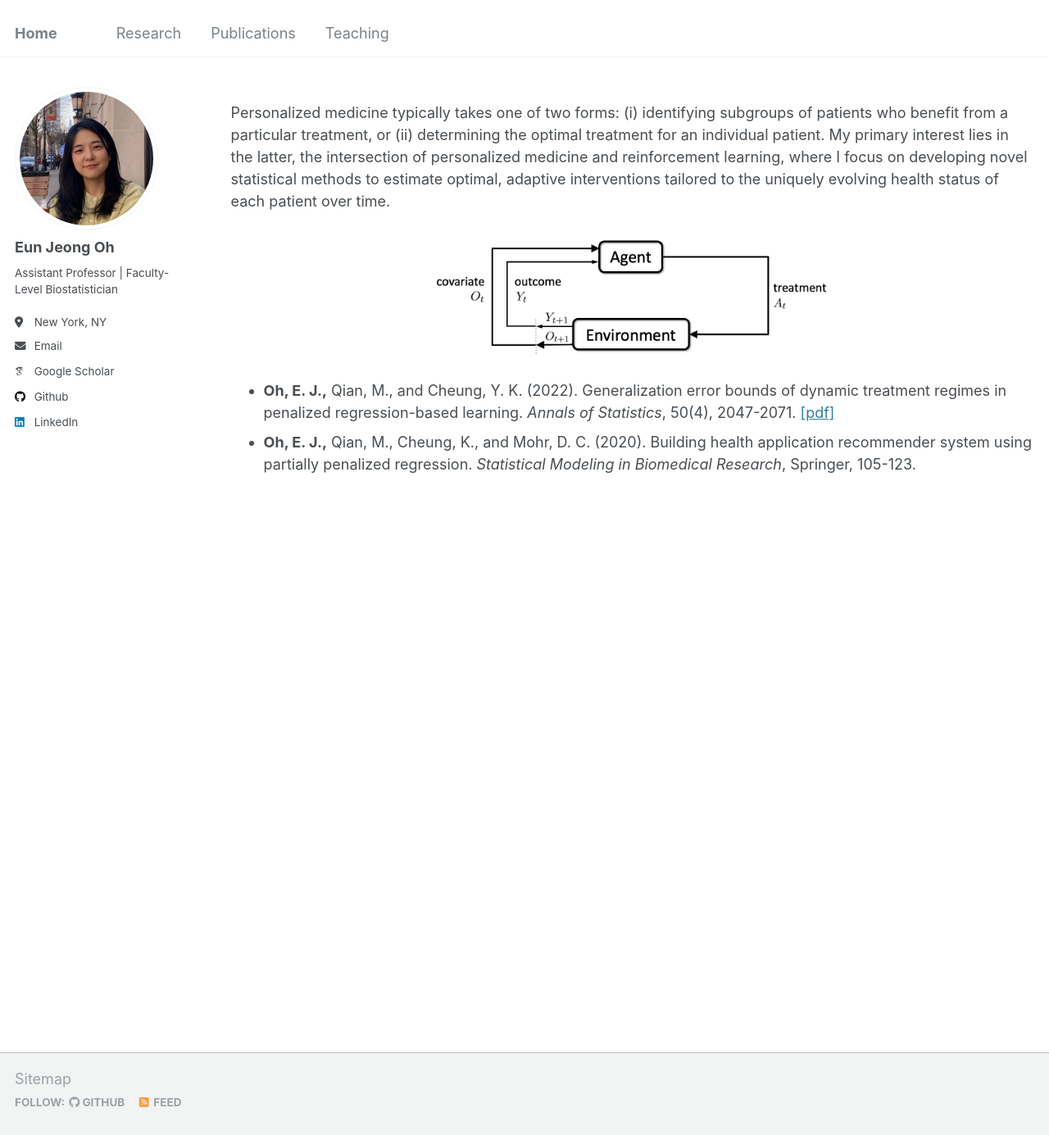
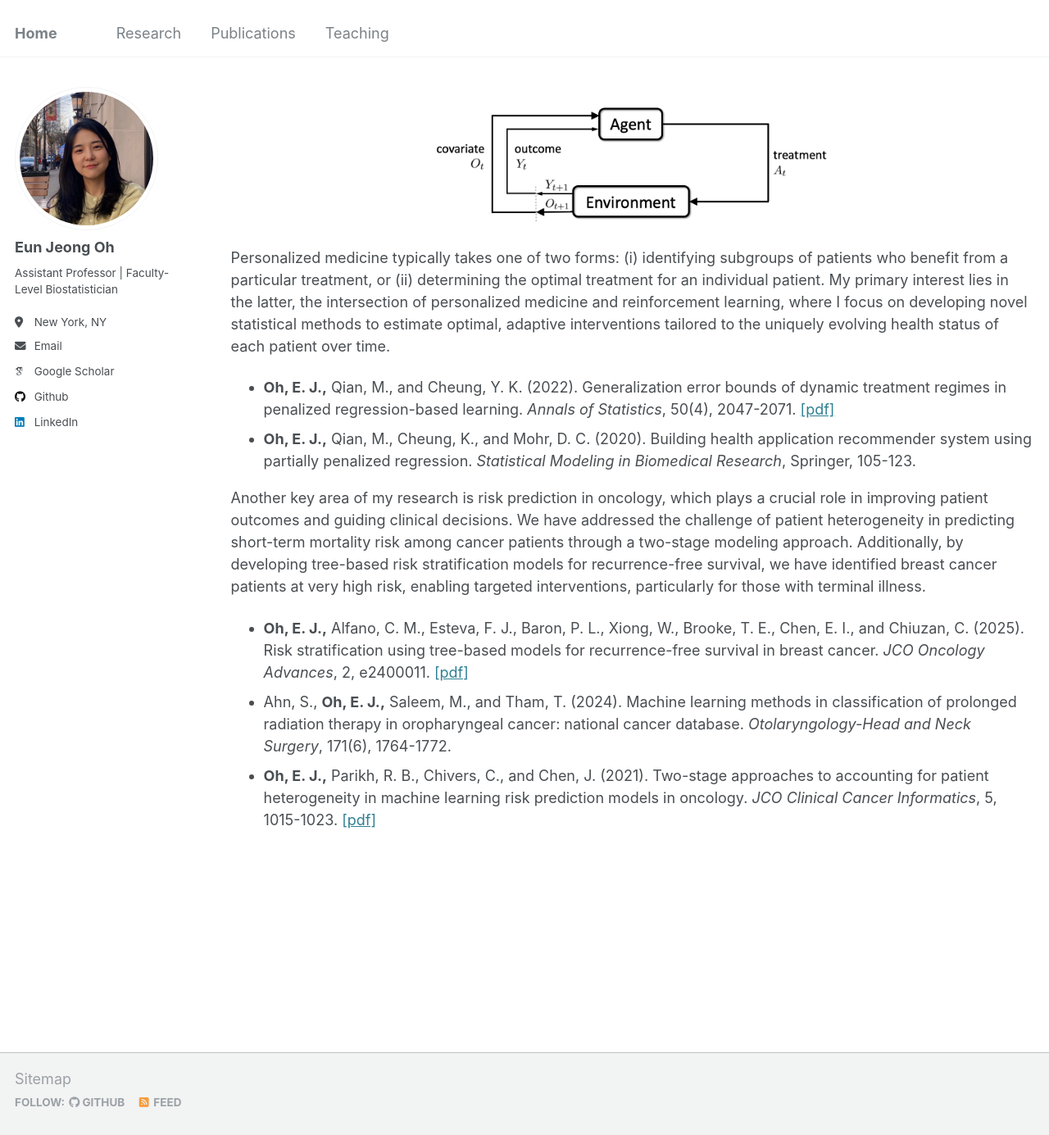
Before and after one commit to oheunj/oheunj.github.io, a Jekyll site: the page built from _pages/research.md, in a window 1280 px wide and 1385 px high. Shown: the whole window at 82% size. Built offline with Jekyll 4.4.1, drawn with Linux system fonts in a browser that asks for light colours; some web fonts are replaced.

Commit message:
Update research.md

```diff
--- a/_pages/research.md
+++ b/_pages/research.md
@@ -10,11 +10,19 @@ redirect_from:
 {% include base_path %}
 
 
-Personalized medicine typically takes one of two forms: (i) identifying subgroups of patients who benefit from a particular treatment, or (ii) determining the optimal treatment for an individual patient. My primary interest lies in the latter, the intersection of personalized medicine and reinforcement learning, where I focus on developing novel statistical methods to estimate optimal, adaptive interventions tailored to the uniquely evolving health status of each patient over time.
 
 <div style="text-align: center;">
   <img src="/images/myfig1.png" style="width: 50%;">
 </div>
 
+Personalized medicine typically takes one of two forms: (i) identifying subgroups of patients who benefit from a particular treatment, or (ii) determining the optimal treatment for an individual patient. My primary interest lies in the latter, the intersection of personalized medicine and reinforcement learning, where I focus on developing novel statistical methods to estimate optimal, adaptive interventions tailored to the uniquely evolving health status of each patient over time.
+
 * __Oh, E. J.,__ Qian, M., and Cheung, Y. K. (2022). Generalization error bounds of dynamic treatment regimes in penalized regression-based learning. _Annals of Statistics_, 50(4), 2047-2071. [[pdf]](https://par.nsf.gov/servlets/purl/10429985)
 * __Oh, E. J.,__ Qian, M., Cheung, K., and Mohr, D. C. (2020). Building health application recommender system using partially penalized regression. _Statistical Modeling in Biomedical Research_, Springer, 105-123.
+
+
+Another key area of my research is risk prediction in oncology, which plays a crucial role in improving patient outcomes and guiding clinical decisions. We have addressed the challenge of patient heterogeneity in predicting short-term mortality risk among cancer patients through a two-stage modeling approach. Additionally, by developing tree-based risk stratification models for recurrence-free survival, we have identified breast cancer patients at very high risk, enabling targeted interventions, particularly for those with terminal illness.
+
+* __Oh, E. J.,__ Alfano, C. M., Esteva, F. J., Baron, P. L., Xiong, W., Brooke, T. E., Chen, E. I., and  Chiuzan, C. (2025). Risk stratification using tree-based models for recurrence-free survival in breast cancer. _JCO Oncology Advances_, 2, e2400011. [[pdf]](https://ascopubs.org/doi/pdfdirect/10.1200/OA.24.00011)
+* Ahn, S., __Oh, E. J.,__ Saleem, M., and Tham, T. (2024). Machine learning methods in classification of prolonged radiation therapy in oropharyngeal cancer: national cancer database. _Otolaryngology-Head and Neck Surgery_, 171(6), 1764-1772.
+* __Oh, E. J.,__ Parikh, R. B., Chivers, C., and Chen, J. (2021). Two-stage approaches to accounting for patient heterogeneity in machine learning risk prediction models in oncology. _JCO Clinical Cancer Informatics_, 5, 1015-1023. [[pdf]](https://pmc.ncbi.nlm.nih.gov/articles/PMC8812620/pdf/cci-5-cci.21.00077.pdf)
```
